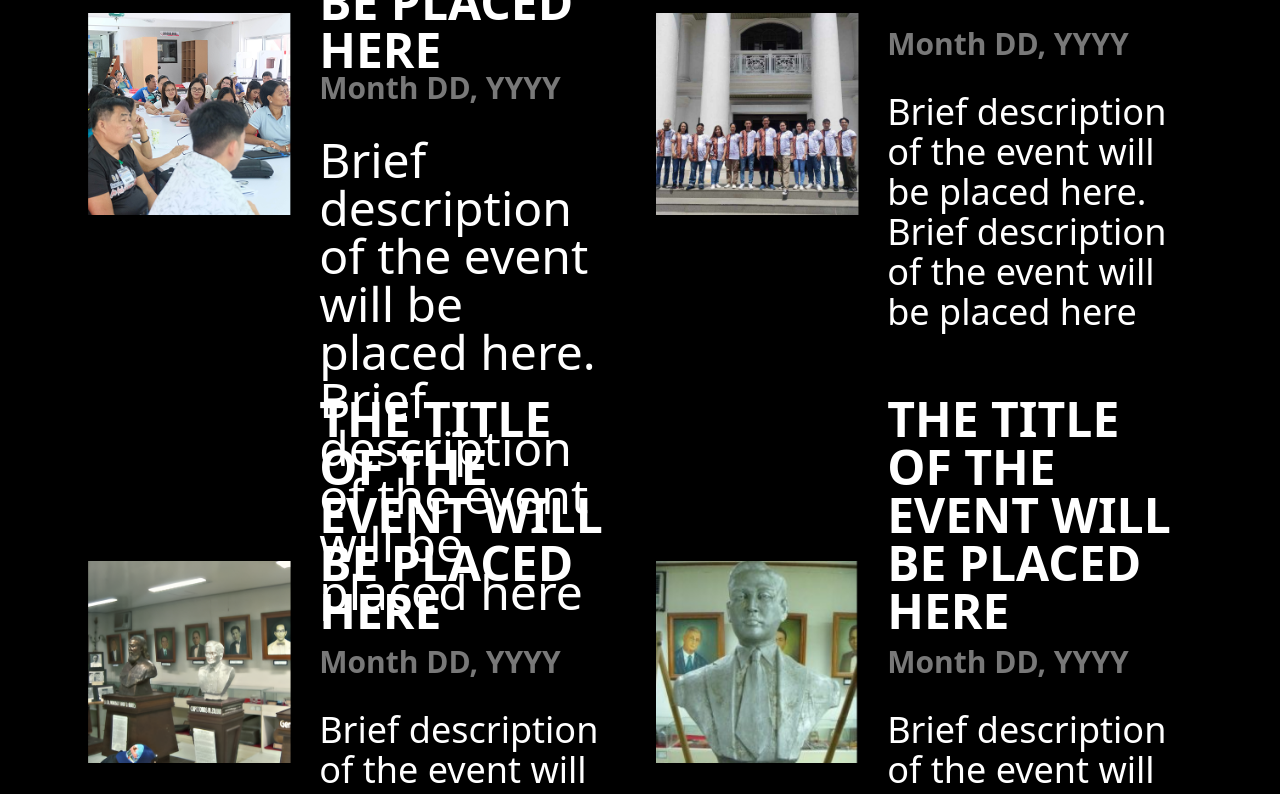
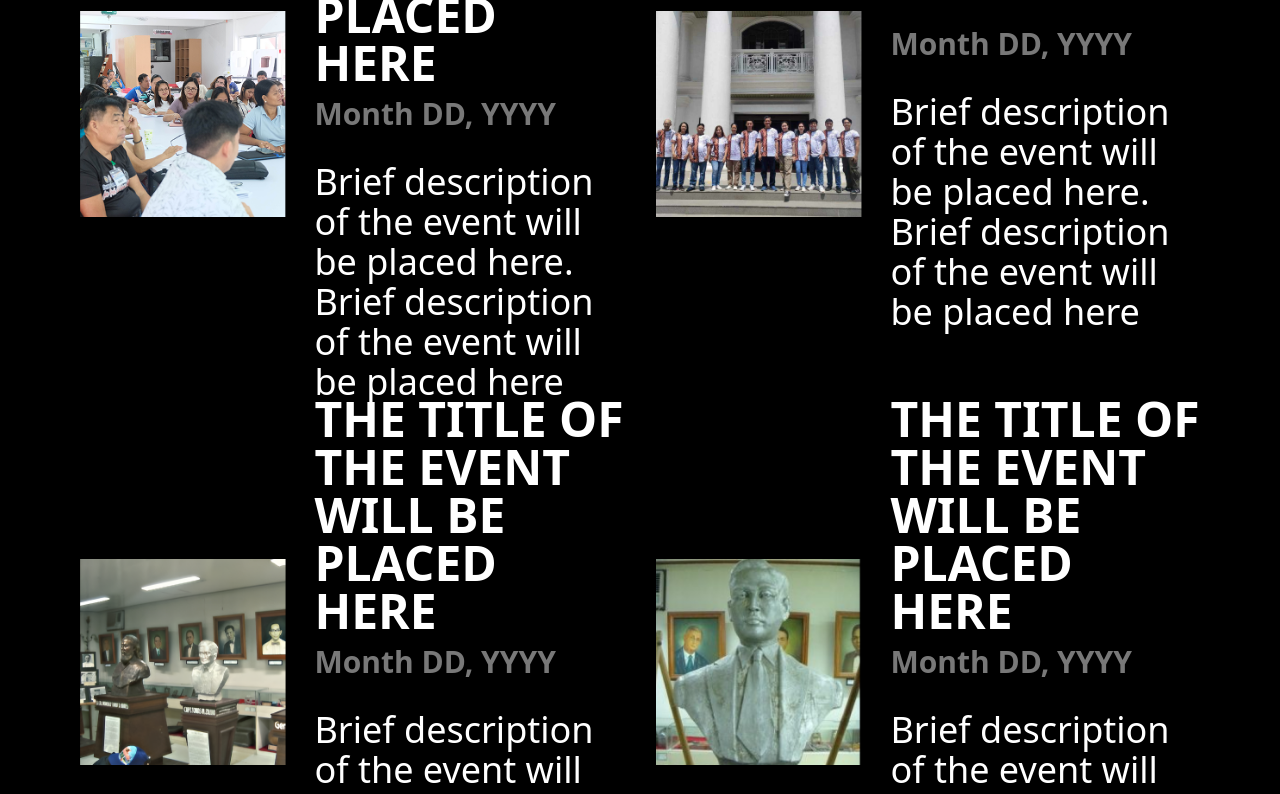
Before and after one commit to k3mosh/Museo-Bulawan-MIS, a React (Vite) app: page / in a window 1280 px wide. Shown: the part 4180-4974 px from the top of the page. Built offline with nearby package versions, Linux system fonts and the light colour scheme; a web font is replaced by a local one.

Commit message:
home part 3 v4 init (kemosh)

```diff
--- a/src/pages/landing/Home.jsx
+++ b/src/pages/landing/Home.jsx
@@ -169,7 +169,7 @@ const Home = () => {
       </div>
 
       <div className='w-screen h-screen min-h-[89rem] xl:min-h-[79rem]'>
-          <div className='w-full h-full py-24 px-4 bg-black xl:px-14 xl:py-26'>
+          <div className='w-full h-full py-24 px-4 bg-black xl:px-12 xl:py-26'>
               <div className='w-full h-full flex flex-col'>
                   <div className='w-full max-h-[3em]  flex text-2xl justify-between pr-9'>
                   <div className='flex items-center gap-2 px-4'> <h1 className='w-10 h-0.5 bg-[#63635C]'></h1><span className='text-2xl text-[#63635C]'> DON'T MISS</span></div>
@@ -204,7 +204,7 @@ const Home = () => {
                                     <span className='text-xl font-semibold text-[#787878] xl:text-3xl'>Month DD, YYYY</span>
                                 </div>
                                 <div className='w-full min-h-[7em] xl:max-h-[14em]'>
-                                    <span className='text-2xl text-white xl:text-5xl '>Brief description of the event will be placed here. Brief description of the event will be placed here</span>
+                                    <span className='text-2xl text-white xl:text-4xl '>Brief description of the event will be placed here. Brief description of the event will be placed here</span>
                                 </div>
                               </div>
                             </div>
```
